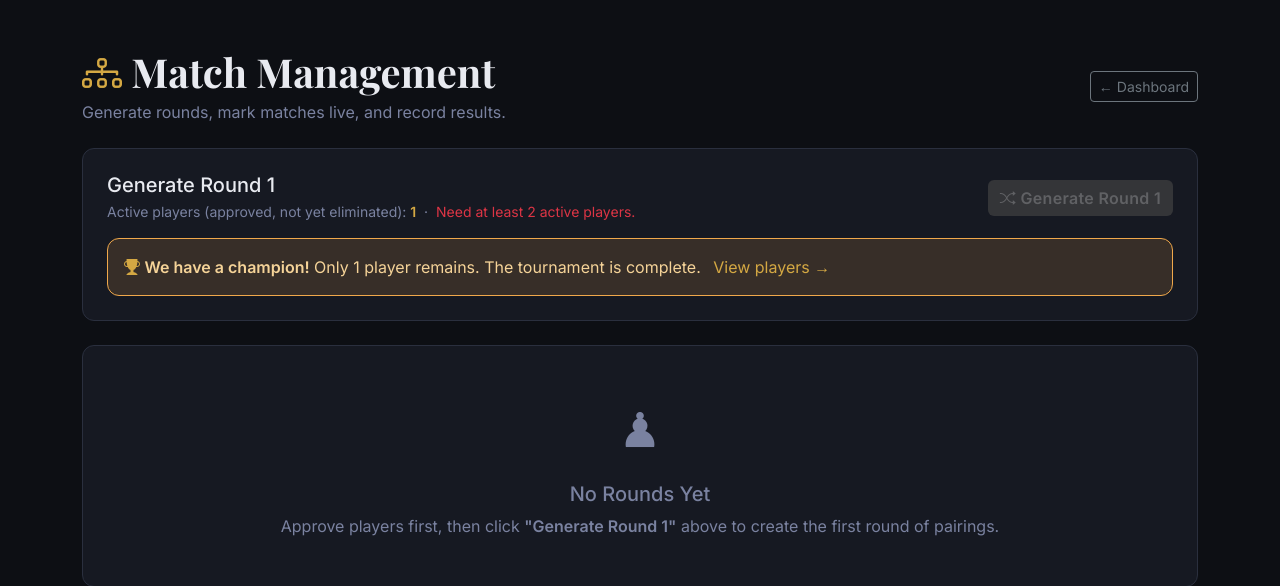
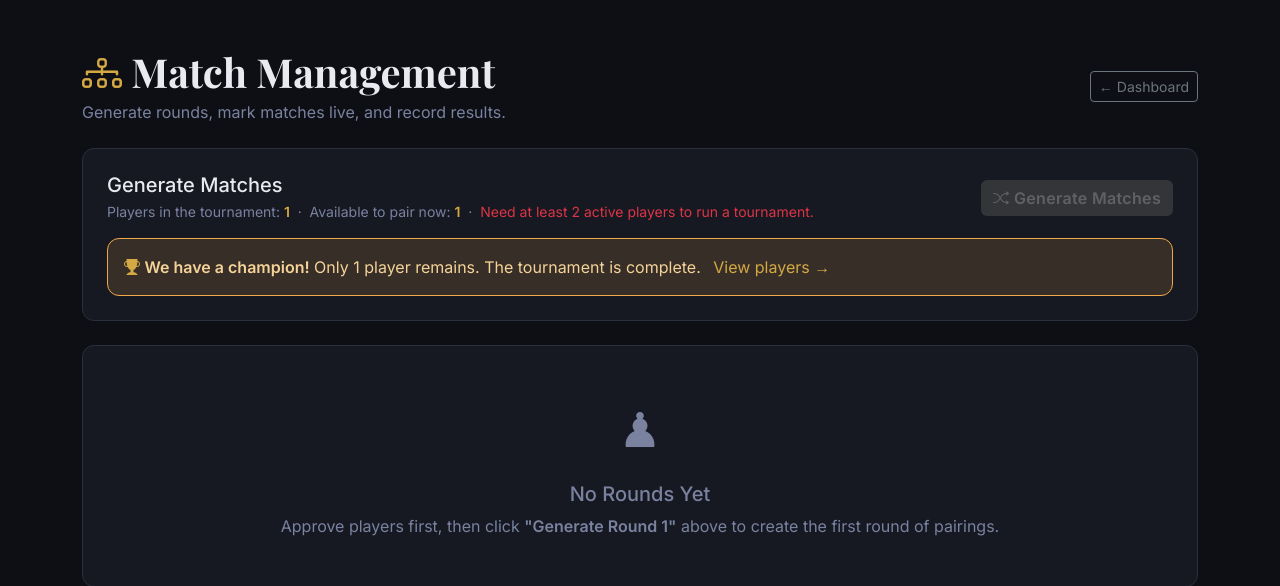
Before and after one commit to rajuyuvaraj/chess-, a Flask app: page /admin/matches in a window 1280 px wide. Shown: the part 73-659 px from the top of the page. Run offline with Flask 3, Linux system fonts and the light colour scheme; a user stored in the database is signed in; data comes from the database, SQL or seed files in the repository; data that the repository does not hold is empty.

Commit message:
Allow admin to make fixtures for available players asynchronously

```diff
--- a/app.py
+++ b/app.py
@@ -526,21 +526,30 @@ def create_app():
                 "all_done":     all_done,
             })
 
-        # Can we generate a new round?
-        # YES if: there are approved, non-eliminated players and
-        #         all matches in the current round are done (or no rounds yet)
-        active_players = Player.query.filter_by(is_approved=True, is_eliminated=False).count()
-        current_round_done = (
-            max_round == 0 or
-            (rounds_data and rounds_data[-1]["all_done"])
-        )
-        can_generate = active_players >= 2 and current_round_done
+        # Determine how many players are available to be paired right now
+        active_matches = Match.query.filter(Match.status.in_(["pending", "in_progress"])).all()
+        busy_player_ids = set()
+        for m in active_matches:
+            if m.player1_id: busy_player_ids.add(m.player1_id)
+            if m.player2_id: busy_player_ids.add(m.player2_id)
+
+        if busy_player_ids:
+            available_players_count = Player.query.filter(
+                Player.is_approved == True,
+                Player.is_eliminated == False,
+                Player.id.notin_(busy_player_ids)
+            ).count()
+        else:
+            available_players_count = Player.query.filter_by(is_approved=True, is_eliminated=False).count()
+
+        can_generate = available_players_count >= 2
 
         return render_template(
             "admin_matches.html",
             rounds_data       = rounds_data,
             current_round     = max_round,
-            active_players    = active_players,
+            active_players    = Player.query.filter_by(is_approved=True, is_eliminated=False).count(),
+            available_players = available_players_count,
             can_generate      = can_generate,
         )
 
@@ -550,86 +559,88 @@ def create_app():
     @admin_required
     def admin_generate_round():
         """
-        Generates the next round of knockout matches.
+        Generates matches for available players.
+        Allows staggered generation (pairing winners early without waiting for all matches to finish).
+        """
+        # Find players who are currently in a match
+        active_matches = Match.query.filter(Match.status.in_(["pending", "in_progress"])).all()
+        busy_player_ids = set()
+        for m in active_matches:
+            if m.player1_id: busy_player_ids.add(m.player1_id)
+            if m.player2_id: busy_player_ids.add(m.player2_id)
 
-        Algorithm:
-          1. Get all approved, non-eliminated players.
-          2. Shuffle them randomly for fair pairing.
-          3. Pair them up: (player[0] vs player[1]), (player[2] vs player[3]), ...
-          4. If odd number of players, last player gets a bye (auto-advance).
-          5. Save all Match records to the database.
-        """
-        max_round      = db.session.query(db.func.max(Match.round_number)).scalar() or 0
-        next_round_num = max_round + 1
+        # Get all active (approved, not eliminated) players who are NOT busy
+        if busy_player_ids:
+            available_players = Player.query.filter(
+                Player.is_approved == True,
+                Player.is_eliminated == False,
+                Player.id.notin_(busy_player_ids)
+            ).all()
+        else:
+            available_players = Player.query.filter(
+                Player.is_approved == True,
+                Player.is_eliminated == False
+            ).all()
 
-        # Check all current round matches are done before generating new round
-        if max_round > 0:
-            unfinished = Match.query.filter(
-                Match.round_number == max_round,
-                Match.status.notin_(["completed", "bye"])
-            ).count()
-            if unfinished > 0:
-                flash(
-                    f"⚠️ Cannot generate Round {next_round_num}: "
-                    f"Round {max_round} still has {unfinished} unfinished match(es).",
-                    "danger"
-                )
-                return redirect(url_for("admin_matches"))
-
-        # Get all active (approved, not eliminated) players
-        active_players = Player.query.filter_by(
-            is_approved=True, is_eliminated=False
-        ).all()
-
-        if len(active_players) < 2:
-            flash("❌ Need at least 2 active players to generate a round.", "danger")
+        if len(available_players) < 2:
+            flash("❌ Need at least 2 available players to generate pairings. Wait for more matches to finish.", "warning")
             return redirect(url_for("admin_matches"))
 
         # Shuffle for random fair pairing
-        random.shuffle(active_players)
+        random.shuffle(available_players)
 
-        # Determine round label
-        n = len(active_players)
-        if   n >= 16: label = f"Round of {n}"
-        elif n == 8:  label = "Quarter-Finals"
-        elif n == 4:  label = "Semi-Finals"
-        elif n == 2:  label = "Final"
-        else:         label = f"Round {next_round_num}"
+        total_active_overall = Player.query.filter_by(is_approved=True, is_eliminated=False).count()
 
         new_matches = []
-        for i in range(0, len(active_players) - 1, 2):
+        for i in range(0, len(available_players) - 1, 2):
+            p1 = available_players[i]
+            p2 = available_players[i + 1]
+
+            p1_matches = Match.query.filter((Match.player1_id == p1.id) | (Match.player2_id == p1.id)).count()
+            p2_matches = Match.query.filter((Match.player1_id == p2.id) | (Match.player2_id == p2.id)).count()
+            next_round_num = max(p1_matches, p2_matches) + 1
+
+            label = f"Round {next_round_num}"
+            if total_active_overall <= 8 and total_active_overall > 4: label = "Quarter-Finals"
+            elif total_active_overall <= 4 and total_active_overall > 2: label = "Semi-Finals"
+            elif total_active_overall == 2: label = "Final"
+
             m = Match(
                 round_number = next_round_num,
                 round_label  = label,
-                player1_id   = active_players[i].id,
-                player2_id   = active_players[i + 1].id,
+                player1_id   = p1.id,
+                player2_id   = p2.id,
                 status       = "pending",
             )
             new_matches.append(m)
 
-        # Handle odd player — give last player a bye
-        if len(active_players) % 2 != 0:
-            bye_player = active_players[-1]
-            bye_match  = Match(
-                round_number = next_round_num,
-                round_label  = label,
-                player1_id   = bye_player.id,
-                player2_id   = None,    # NULL = bye
-                winner_id    = bye_player.id,
-                status       = "bye",
-                notes        = "Bye — auto-advanced to next round.",
-            )
-            new_matches.append(bye_match)
+        # Handle odd player — give last player a bye ONLY if there are no active matches left
+        if len(available_players) % 2 != 0:
+            if len(active_matches) == 0:
+                bye_player = available_players[-1]
+                bp_matches = Match.query.filter((Match.player1_id == bye_player.id) | (Match.player2_id == bye_player.id)).count()
+                next_round_num = bp_matches + 1
+
+                label = f"Round {next_round_num}"
+                if total_active_overall <= 8 and total_active_overall > 4: label = "Quarter-Finals"
+                elif total_active_overall <= 4 and total_active_overall > 2: label = "Semi-Finals"
+
+                bye_match  = Match(
+                    round_number = next_round_num,
+                    round_label  = label + " (BYE)",
+                    player1_id   = bye_player.id,
+                    player2_id   = None,
+                    winner_id    = bye_player.id,
+                    status       = "bye",
+                    notes        = "Bye — auto-advanced.",
+                )
+                new_matches.append(bye_match)
 
         for m in new_matches:
             db.session.add(m)
 
         db.session.commit()
-        flash(
-            f"🏆 {label} generated! {len(new_matches)} match(es) created "
-            f"for Round {next_round_num}.",
-            "success"
-        )
+        flash(f"🏆 {len(new_matches)} new match(es) created!", "success")
         return redirect(url_for("admin_matches"))
 
     # -------------------------------------------------------------------------
--- a/templates/admin_matches.html
+++ b/templates/admin_matches.html
@@ -27,23 +27,20 @@
       <div class="row align-items-center">
         <div class="col">
           <h5 class="mb-1">
-            {% if current_round == 0 %}
-              Generate Round 1
-            {% else %}
-              Generate Round {{ current_round + 1 }}
-            {% endif %}
+            Generate Matches
           </h5>
           <p class="text-muted mb-0 small">
-            Active players (approved, not yet eliminated):
-            <strong class="chess-gold">{{ active_players }}</strong>
+            Players in the tournament: <strong class="chess-gold">{{ active_players }}</strong>
+            &nbsp;·&nbsp;
+            Available to pair now: <strong class="chess-gold">{{ available_players }}</strong>
             &nbsp;·&nbsp;
             {% if can_generate %}
               <span class="text-success">Ready to pair!</span>
             {% elif active_players < 2 %}
-              <span class="text-danger">Need at least 2 active players.</span>
+              <span class="text-danger">Need at least 2 active players to run a tournament.</span>
             {% else %}
               <span class="text-warning">
-                Finish all matches in Round {{ current_round }} first.
+                Not enough available players to pair right now. Wait for matches to finish.
               </span>
             {% endif %}
           </p>
@@ -53,9 +50,8 @@
             <button type="submit"
                     class="btn chess-btn-primary"
                     {{ 'disabled' if not can_generate else '' }}
-                    onclick="return confirm('Generate pairings for the next round? This cannot be undone.')">
-              <i class="bi bi-shuffle"></i>
-              {% if current_round == 0 %}Generate Round 1{% else %}Generate Round {{ current_round + 1 }}{% endif %}
+                    onclick="return confirm('Generate pairings for available players? This cannot be undone.')">
+              <i class="bi bi-shuffle"></i> Generate Matches
             </button>
           </form>
         </div>
```
